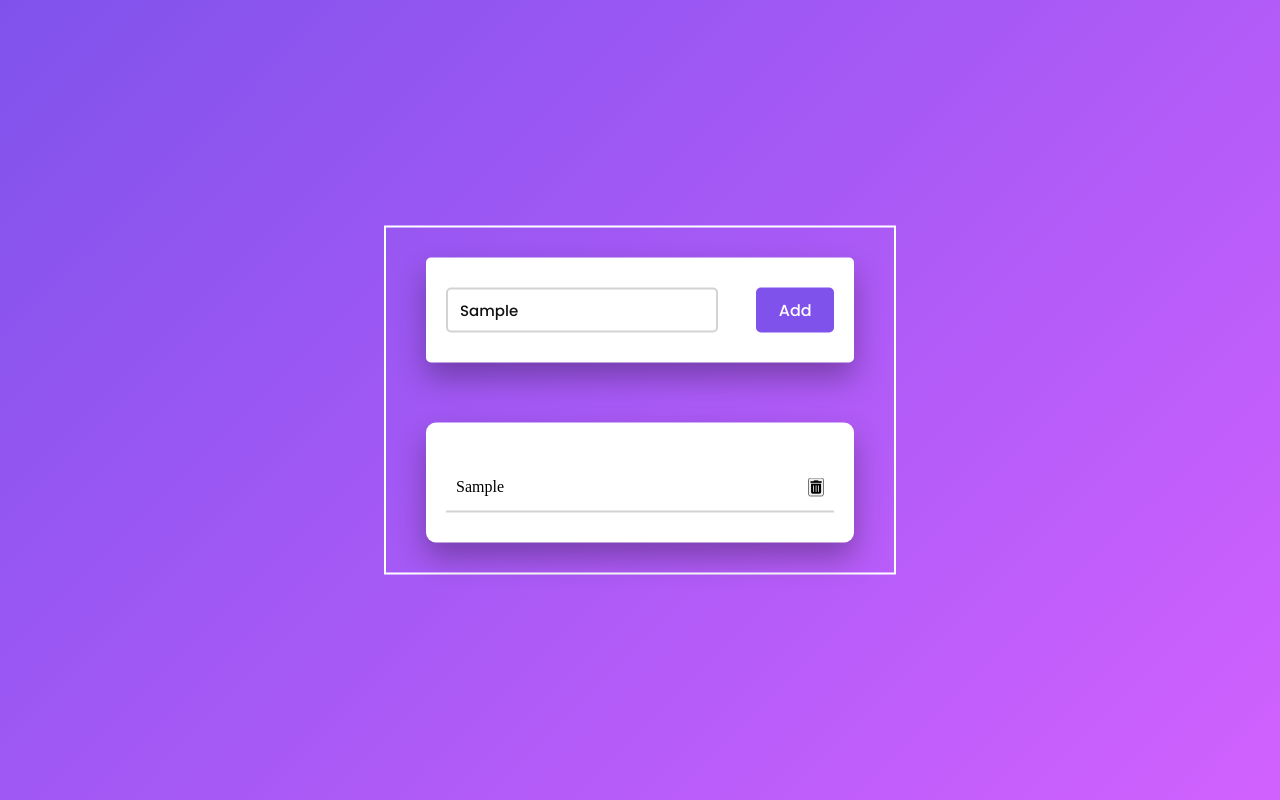
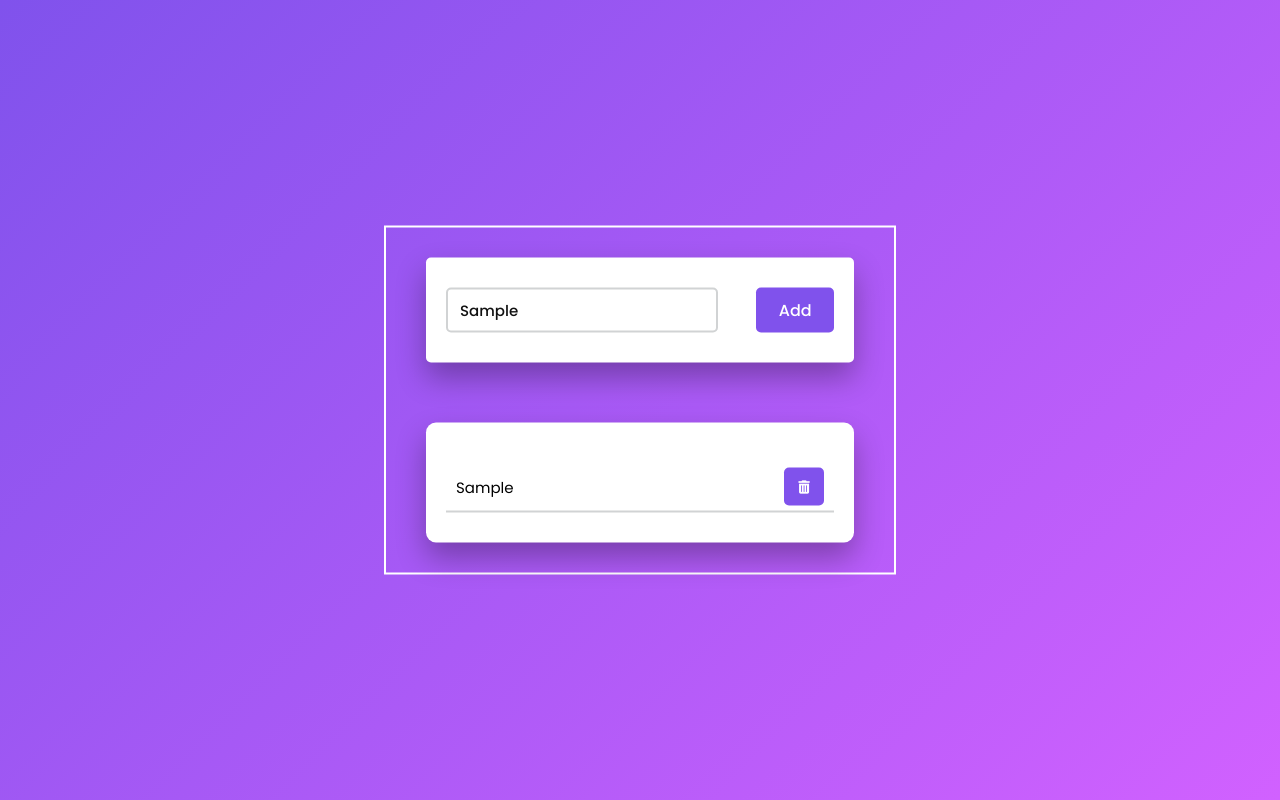
Before and after one commit to DanielChin327/to_do_list, a plain HTML site: page index.html in a window 1280 px wide. Both pictures are taken after typing "Sample" into the empty fields and a click on the button "Add". Drawn offline with Linux system fonts and the light colour scheme.

Commit message:
added styling elements for span and button

```diff
--- a/style.css
+++ b/style.css
@@ -90,5 +90,18 @@ body{
 }
 
 .task span{
+  font-family: 'Poppins', sans-serif;
+  font-size: 15px;
+  font-weight: 400;
+}
 
+.task button{
+  background-color: #8052ec;
+  color: #ffffff;
+  height: 100%;
+  width: 40px;
+  border-radius: 5px;
+  border: none;
+  cursor: pointer;
+  outline: none;
 }
```
